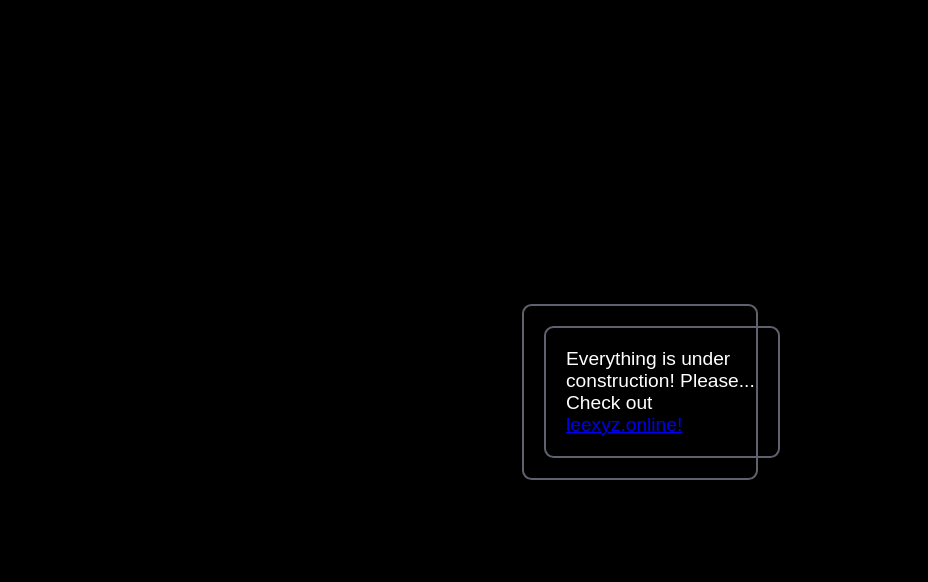
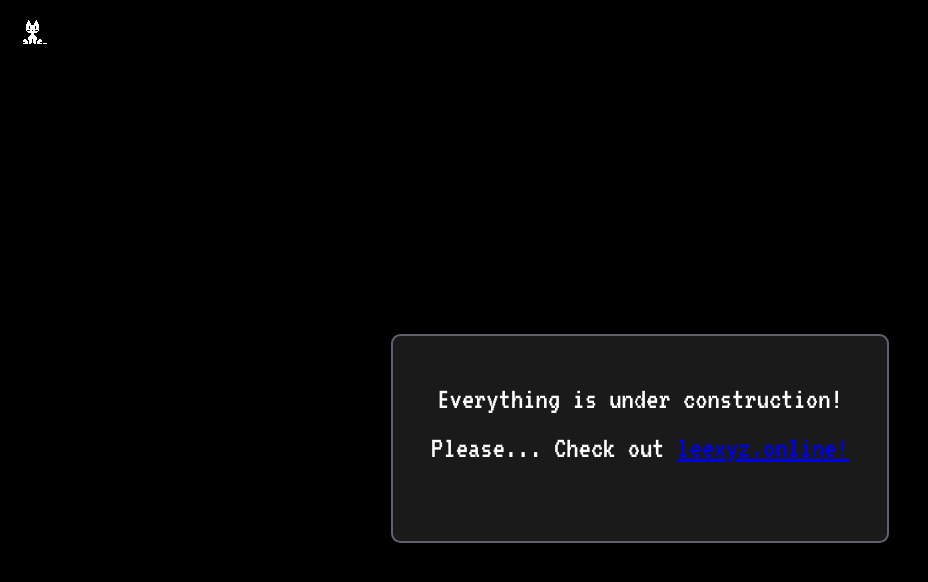
Before and after one commit to ItsOnlyHer/Yuki-Website, a plain HTML site: page index.html in a window 1280 px wide. Shown: the whole page, without its empty margins (0-928 px from the left). Drawn offline with Linux system fonts and the light colour scheme.

Commit message:
index.html 	oneko.gif 	oneko.js 	style.css

```diff
--- a/index.html
+++ b/index.html
@@ -7,13 +7,14 @@
   <link rel="icon" type="image/x-icon" href="favicon.jpg"> <!--sets favicon-->
   <link href="style.css" rel="stylesheet" type="text/css"> <!--sets the page's css file-->
   <link rel="stylesheet" href="">
+  <link href="https://fonts.googleapis.com/css2?family=VT323&display=swap" rel="stylesheet"> <!--VT323 font. Duh.-->
   <meta name="viewport" content="width=device-width">
 </head>
 <body>
   <div class=wrapper>
 	<div class=box>
 		<div class=header>
-		Everything is under construction!
+		Everything is under construction!<br>
 		Please... Check out <a href="https://leexyz.online">leexyz.online!</a>
 		</div>
 		<div class=links>
@@ -25,4 +26,5 @@
 	</div>
 
   </div>
+  <script src="oneko.js" class="oneko"></script>
 </body>
--- /dev/null
+++ b/oneko.js
@@ -0,0 +1,164 @@
+(function oneko() {
+    const nekoEl = document.createElement("div");
+    let nekoPosX = 32;
+    let nekoPosY = 32;
+    let mousePosX = 0;
+    let mousePosY = 0;
+    let frameCount = 0;
+    let idleTime = 0;
+    let idleAnimation = null;
+    let idleAnimationFrame = 0;
+    const nekoSpeed = 15;
+    const spriteSets = {
+        idle: [[-3, -3]],
+        alert: [[-7, -3]],
+        scratch: [
+            [-5, 0],
+            [-6, 0],
+            [-7, 0],
+        ],
+        tired: [[-3, -2]],
+        sleeping: [
+            [-2, 0],
+            [-2, -1],
+        ],
+        N: [
+            [-1, -2],
+            [-1, -3],
+        ],
+        NE: [
+            [0, -2],
+            [0, -3],
+        ],
+        E: [
+            [-3, 0],
+            [-3, -1],
+        ],
+        SE: [
+            [-5, -1],
+            [-5, -2],
+        ],
+        S: [
+            [-6, -3],
+            [-7, -2],
+        ],
+        SW: [
+            [-5, -3],
+            [-6, -1],
+        ],
+        W: [
+            [-4, -2],
+            [-4, -3],
+        ],
+        NW: [
+            [-1, 0],
+            [-1, -1],
+        ],
+    };
+    function create() {
+        nekoEl.id = "oneko";
+        nekoEl.style.width = "32px";
+        nekoEl.style.height = "32px";
+        nekoEl.style.position = "fixed";
+        nekoEl.style.backgroundImage = "url('./oneko.gif')";
+        nekoEl.style.imageRendering = "pixelated";
+        nekoEl.style.left = "16px";
+        nekoEl.style.top = "16px";
+
+        document.body.appendChild(nekoEl);
+
+        document.onmousemove = (event) => {
+            mousePosX = event.clientX;
+            mousePosY = event.clientY;
+        };
+
+        window.onekoInterval = setInterval(frame, 100);
+    }
+
+    function setSprite(name, frame) {
+        const sprite = spriteSets[name][frame % spriteSets[name].length];
+        nekoEl.style.backgroundPosition = `${sprite[0] * 32}px ${
+            sprite[1] * 32
+        }px`;
+    }
+
+    function resetIdleAnimation() {
+        idleAnimation = null;
+        idleAnimationFrame = 0;
+    }
+
+    function idle() {
+        idleTime += 1;
+
+        // every ~ 20 seconds
+        if (
+            idleTime > 10 &&
+            Math.floor(Math.random() * 200) == 0 &&
+            idleAnimation == null
+        ) {
+            idleAnimation = ["sleeping", "scratch"][
+                Math.floor(Math.random() * 2)
+            ];
+        }
+
+        switch (idleAnimation) {
+            case "sleeping":
+                if (idleAnimationFrame < 8) {
+                    setSprite("tired", 0);
+                    break;
+                }
+                setSprite("sleeping", Math.floor(idleAnimationFrame / 4));
+                if (idleAnimationFrame > 192) {
+                    resetIdleAnimation();
+                }
+                break;
+            case "scratch":
+                setSprite("scratch", idleAnimationFrame);
+                if (idleAnimationFrame > 9) {
+                    resetIdleAnimation();
+                }
+                break;
+            default:
+                setSprite("idle", 0);
+                return;
+        }
+        idleAnimationFrame += 1;
+    }
+
+    function frame() {
+        frameCount += 1;
+        const diffX = nekoPosX - mousePosX;
+        const diffY = nekoPosY - mousePosY;
+        const distance = Math.sqrt(diffX ** 2 + diffY ** 2);
+
+        if (distance < nekoSpeed || distance < 48) {
+            idle();
+            return;
+        }
+
+        idleAnimation = null;
+        idleAnimationFrame = 0;
+
+        if (idleTime > 1) {
+            setSprite("alert", 0);
+            // count down after being alerted before moving
+            idleTime = Math.min(idleTime, 7);
+            idleTime -= 1;
+            return;
+        }
+
+        direction = diffY / distance > 0.5 ? "N" : "";
+        direction += diffY / distance < -0.5 ? "S" : "";
+        direction += diffX / distance > 0.5 ? "W" : "";
+        direction += diffX / distance < -0.5 ? "E" : "";
+        setSprite(direction, frameCount);
+
+        nekoPosX -= (diffX / distance) * nekoSpeed;
+        nekoPosY -= (diffY / distance) * nekoSpeed;
+
+        nekoEl.style.left = `${nekoPosX - 16}px`;
+        nekoEl.style.top = `${nekoPosY - 16}px`;
+    }
+
+    create();
+})();
--- a/style.css
+++ b/style.css
@@ -1,32 +1,36 @@
 body, html {
-	background-color:black;
-	color:black;
+  background-color: black;
+  color: white;
   background-position: center;
   background-repeat: no-repeat;
   background-attachment: fixed;
+  margin: 0;
+  padding: 0;
 }
 
 .wrapper {
   font: 1.2em sans-serif;
-
-  height: 40em;
+  height: 100vh;
   display: flex;
   align-items: center;
   justify-content: center;
+  padding: 2em;
 }
 
 .box {
   border: 2px solid rgb(95 97 110);
   border-radius: 0.5em;
-	padding: 20px;
-	width: 10em;
-	color:white;
+  padding: 2em;
+  max-width: 500px;
+  color: white;
+  background-color: #1a1a1a;
+  line-height: 1.6;
+  text-align: center;
 }
 
 .header {
-  border: 2px solid rgb(95 97 110);
-  border-radius: 0.5em;
-  padding: 20px;
-  width: 10em;
-  color:white;
+  font-family: 'VT323', monospace;
+  font-size: 1.6em;
+  margin-bottom: 1em;
+  color: #ffffff;
 }
```
Also changed, not shown: oneko.gif (added). Lines whose indentation alone changed are shown as unchanged.
